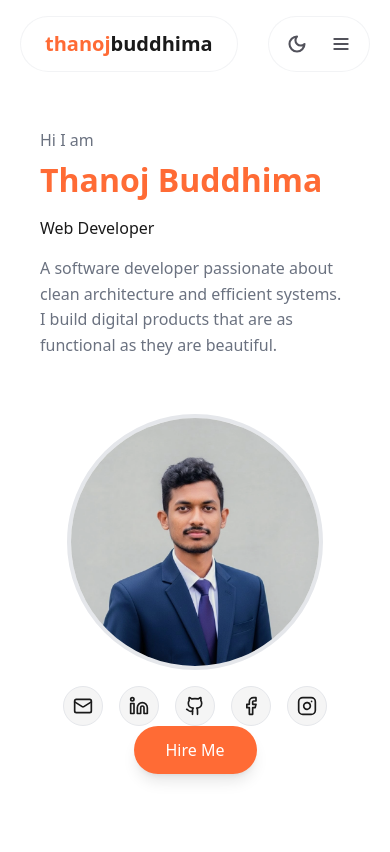
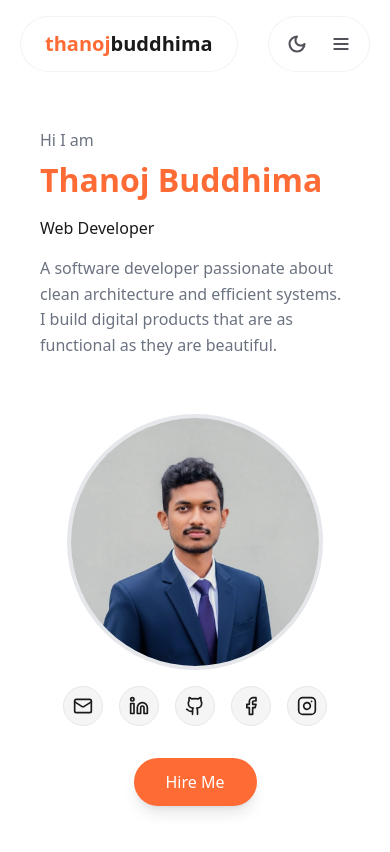
Before and after one commit to ThanojBuddhima/ThanojBuddhima.github.io, a React (Vite) app: page / in a window 390 px wide. Shown: the top 852 px of the page. Built offline with nearby package versions, Linux system fonts and the light colour scheme.

Commit message:
fix(safari): force explicit inline vertical margins on mobile CTA to bypass tailwind static compiler purges

```diff
--- a/src/components/Hero.tsx
+++ b/src/components/Hero.tsx
@@ -244,7 +244,10 @@ export function Hero({ isDarkMode }: HeroProps) {
             </div>
 
             {/* Mobile Hire Me Button */}
-            <div className="flex lg:hidden mt-12 mb-8 w-full justify-center">
+            <div
+              className="flex lg:hidden w-full justify-center"
+              style={{ marginTop: '32px', marginBottom: '24px' }}
+            >
               <motion.button
                 onClick={() => {
                   const contactSection = document.getElementById('contact');
```
